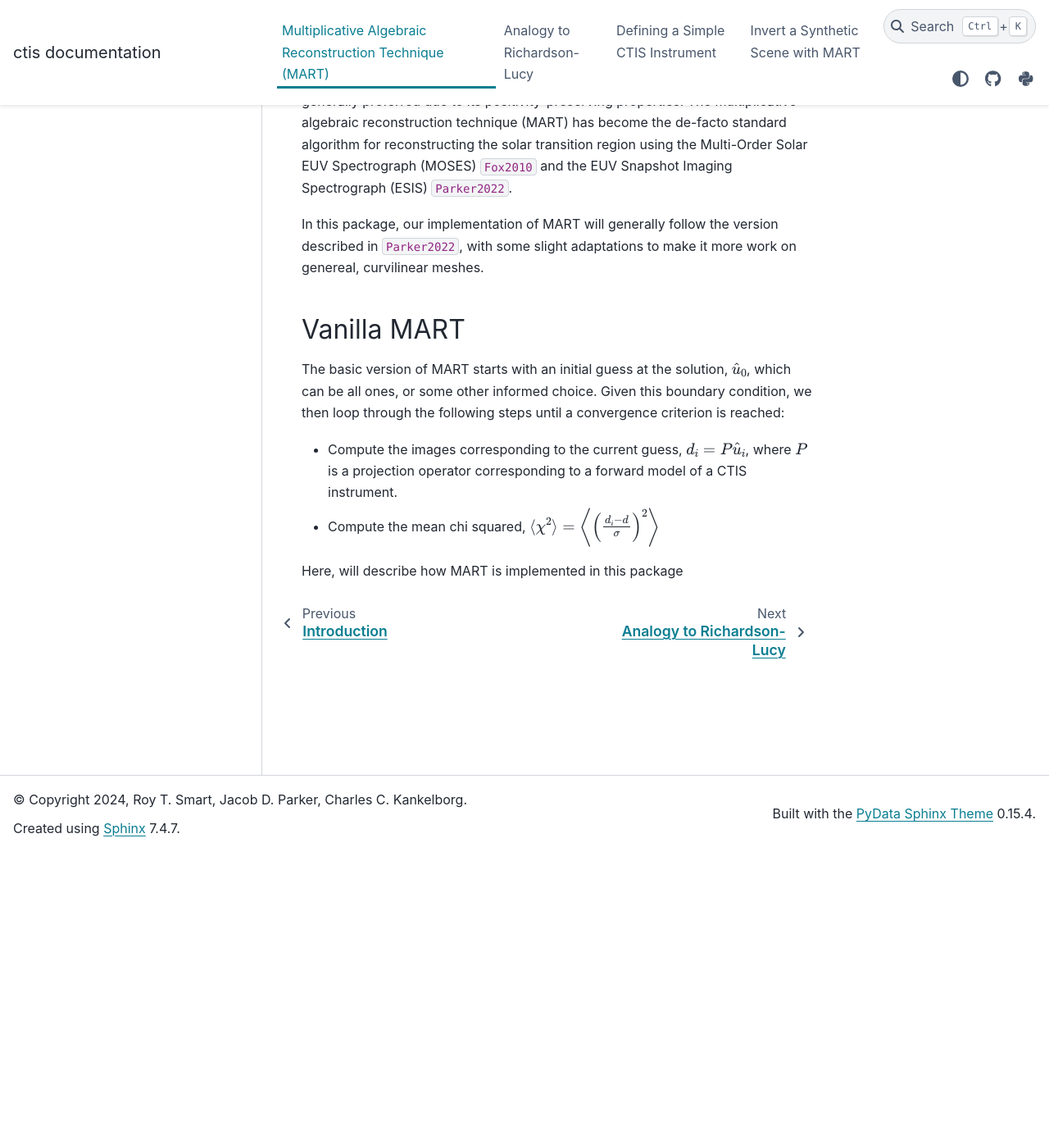
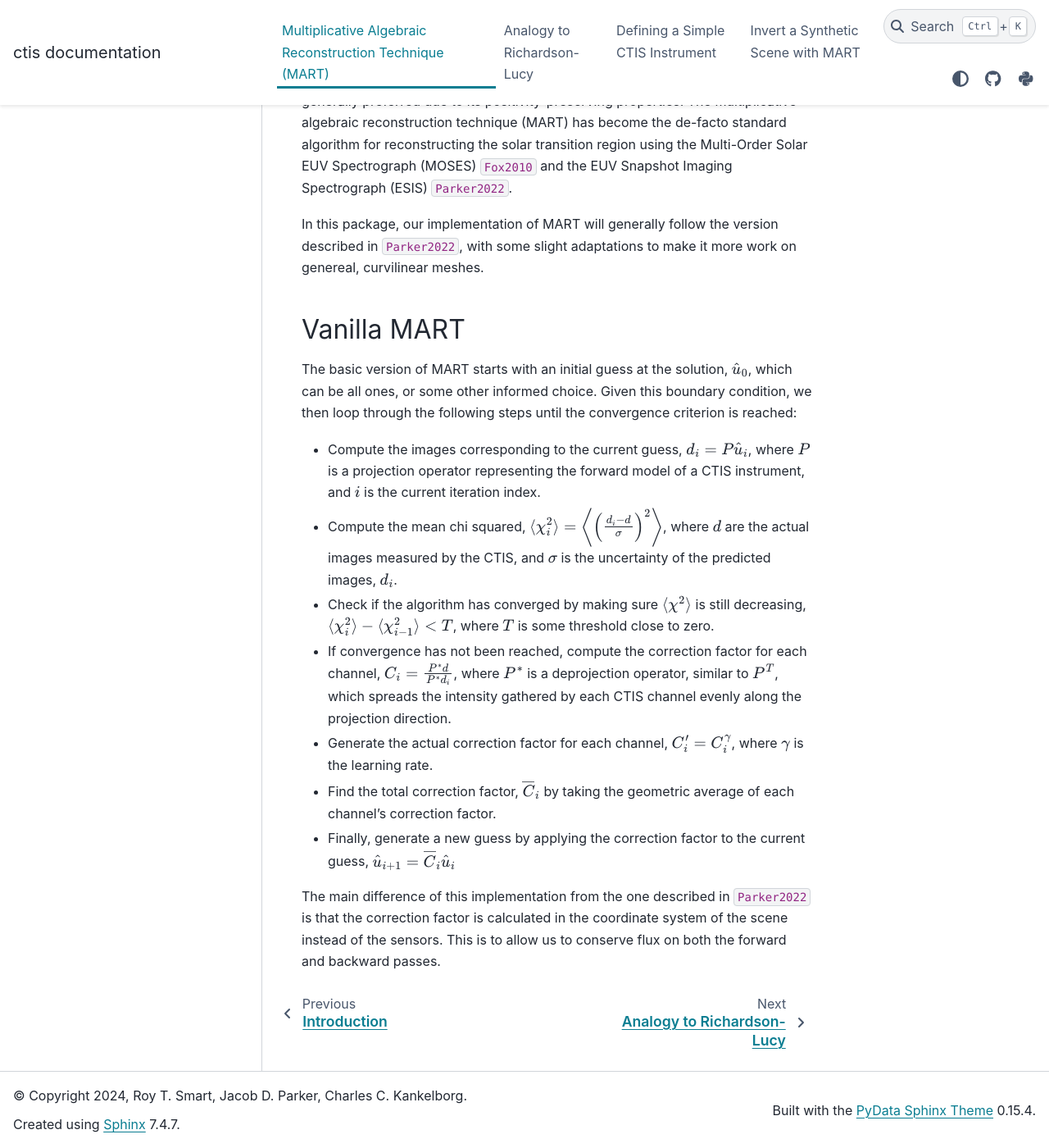
Before and after one commit to sun-data/ctis, a Sphinx documentation site: the page built from docs/discussions/mart-discussion.rst, in a window 1280 px wide and 1400 px high, scrolled down 361 px. Shown: the whole window at 82% size. Built offline with Sphinx 7.4.7 and the PyData theme 0.15.4, drawn with Linux system fonts in a browser that asks for light colours; cross-references to code outside the pages are shown as plain code.

Commit message:
update discussion.

```diff
--- a/docs/discussions/mart-discussion.rst
+++ b/docs/discussions/mart-discussion.rst
@@ -23,11 +23,33 @@ Vanilla MART
 The basic version of MART starts with an initial guess at the solution, :math:`\hat{u}_0`,
 which can be all ones, or some other informed choice.
 Given this boundary condition, we then loop through the following steps until
-a convergence criterion is reached:
+the convergence criterion is reached:
 
 - Compute the images corresponding to the current guess, :math:`d_i = P \hat{u}_i`,
-  where :math:`P` is a projection operator corresponding to a forward model of
-  a CTIS instrument.
-- Compute the mean chi squared, :math:`\langle \chi^2 \rangle = \biggl\langle \left( \frac{d_i - d}{\sigma} \right)^2 \biggr \rangle`
+  where :math:`P` is a projection operator representing the forward model of
+  a CTIS instrument, and :math:`i` is the current iteration index.
+- Compute the mean chi squared,
+  :math:`\langle \chi_i^2 \rangle = \biggl\langle \left( \frac{d_i - d}{\sigma} \right)^2 \biggr \rangle`,
+  where :math:`d` are the actual images measured by the CTIS, and :math:`\sigma`
+  is the uncertainty of the predicted images, :math:`d_i`.
+- Check if the algorithm has converged by making sure
+  :math:`\langle \chi^2 \rangle` is still decreasing,
+  :math:`\langle \chi_{i}^2 \rangle - \langle \chi_{i-1}^2 \rangle < T`,
+  where :math:`T` is some threshold close to zero.
+- If convergence has not been reached, compute the correction factor for each channel,
+  :math:`C_i = \frac{P^* d}{P^* d_i}`,
+  where :math:`P^*` is a deprojection operator, similar to :math:`P^T`,
+  which spreads the intensity gathered by each CTIS channel evenly along
+  the projection direction.
+- Generate the actual correction factor for each channel,
+  :math:`C_i' = C_i^\gamma`, where :math:`\gamma` is the learning rate.
+- Find the total correction factor,
+  :math:`\overline{C}_i` by taking the geometric average of each channel's
+  correction factor.
+- Finally, generate a new guess by applying the correction factor to the current
+  guess, :math:`\hat{u}_{i+1} = \overline{C}_i \hat{u}_i`
 
-Here, will describe how MART is implemented in this package
+The main difference of this implementation from the one described in :cite:t:`Parker2022`
+is that the correction factor is calculated in the coordinate system of the scene
+instead of the sensors.
+This is to allow us to conserve flux on both the forward and backward passes.
```
